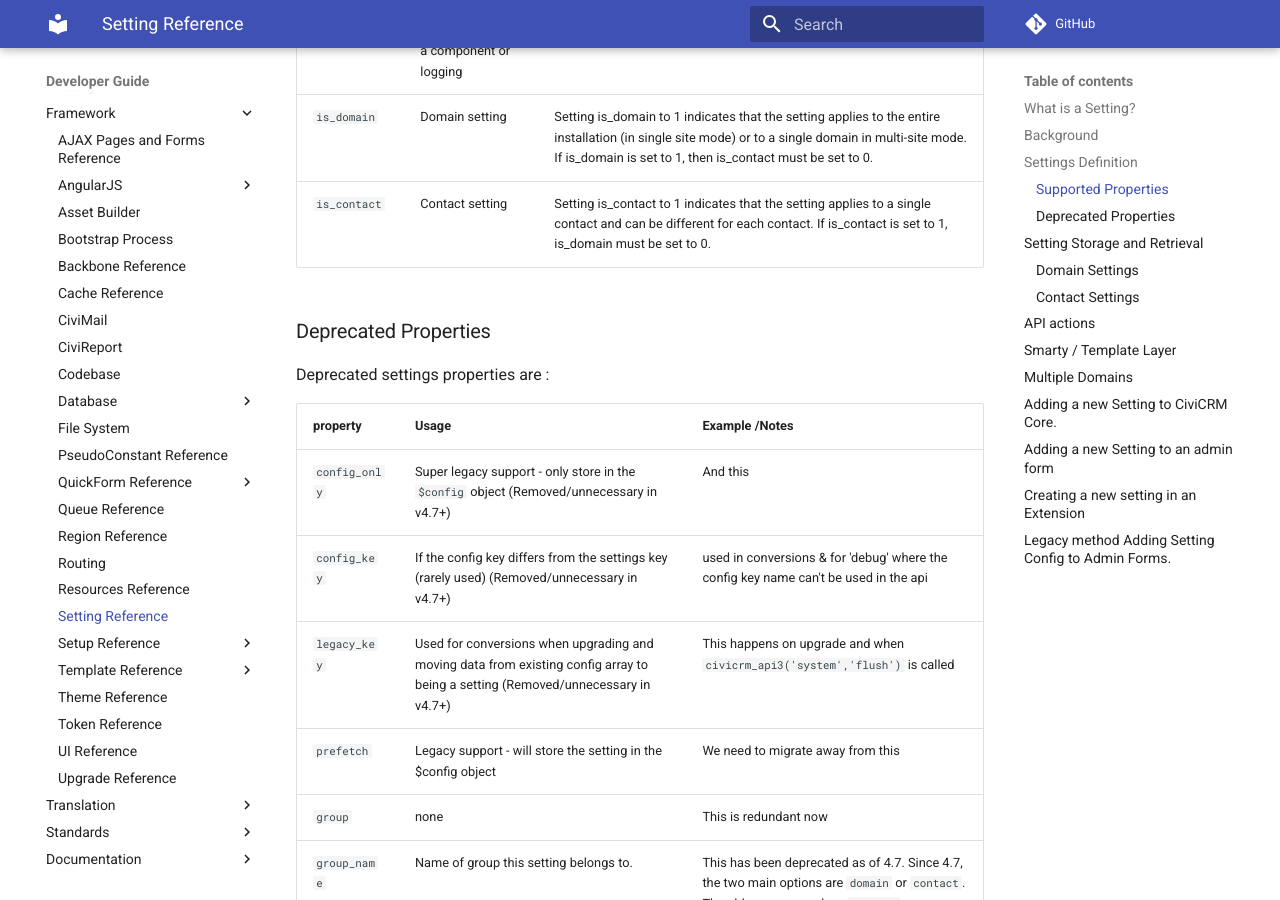
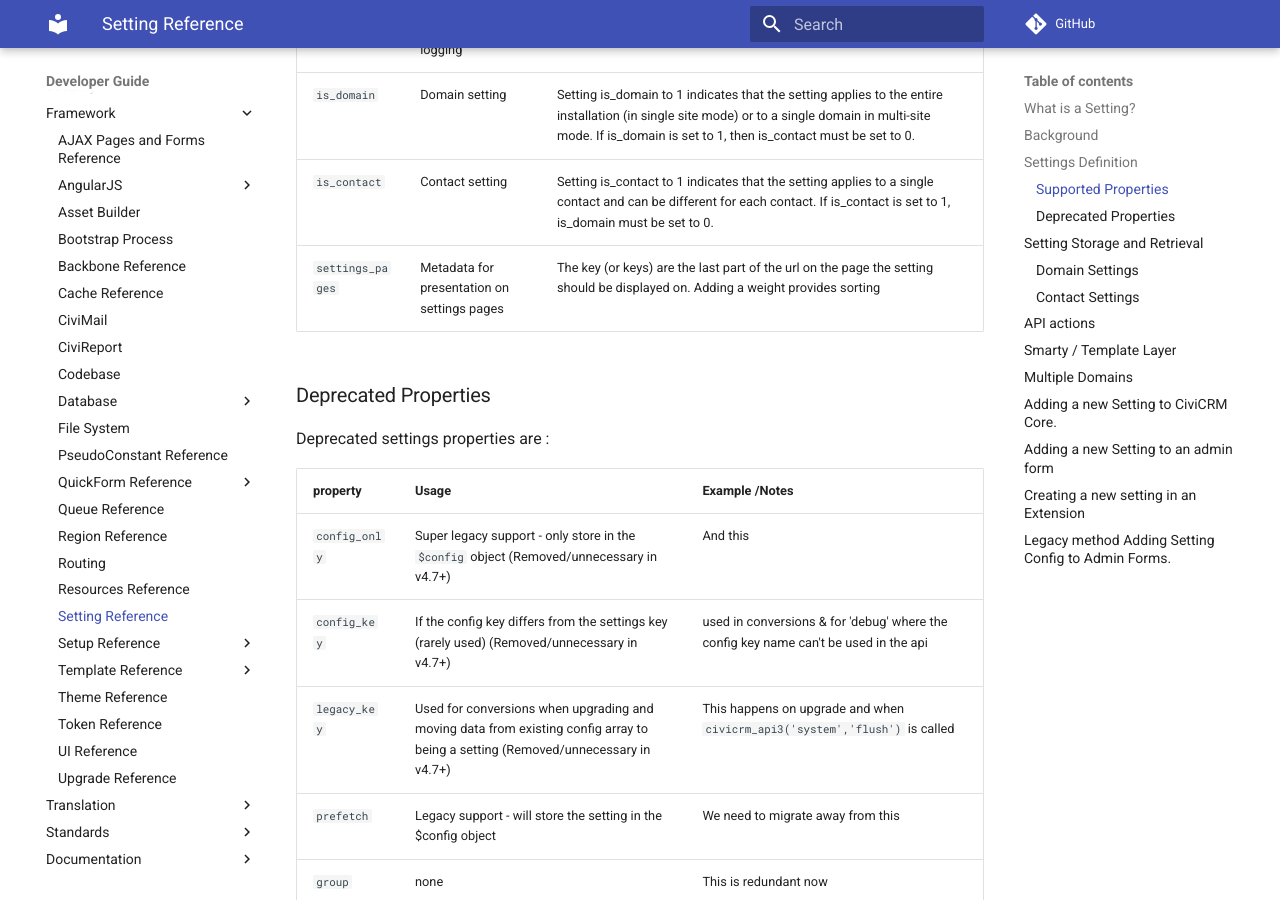
Before and after one commit to civicrm/civicrm-dev-docs, an MkDocs documentation site: the page built from docs/framework/setting.md, in a window 1280 px wide and 900 px high, scrolled down 3686 px. Built offline with MkDocs 1.6.1 and Material for MkDocs 9.7.7, drawn with Linux system fonts in a browser that asks for light colours; comment, search, counter and statistics services are not loaded; some of the changed text lies outside the part shown.

Commit message:
Add `settings_pages` to main spec

````diff
--- a/docs/framework/setting.md
+++ b/docs/framework/setting.md
@@ -47,6 +47,7 @@
     'is_domain' => 1,
     'is_contact' => 0,
     'description' => ts('If enabled, CiviCRM will permit submissions from external sites to profiles. This is disabled by default to limit abuse.'),
+    `settings_pages` => ['remote' => ['weight' => 10]],
   ),
 ```
 
@@ -76,6 +77,7 @@
 | `on_change` | Callback function when this setting is altered e.g when you enable a component or logging| |
 | `is_domain` | Domain setting| Setting is_domain to 1 indicates that the setting applies to the entire installation (in single site mode) or to a single domain in multi-site mode. If is_domain is set to 1, then is_contact must be set to 0. |
 | `is_contact` | Contact setting| Setting is_contact to 1 indicates that the setting applies to a single contact and can be different for each contact. If is_contact is set to 1, is_domain must be set to 0. |
+|`settings_pages`|Metadata for presentation on settings pages|The key (or keys) are the last part of the url on the page the setting should be displayed on. Adding a weight provides sorting|
 
 ### Deprecated Properties
 
````
